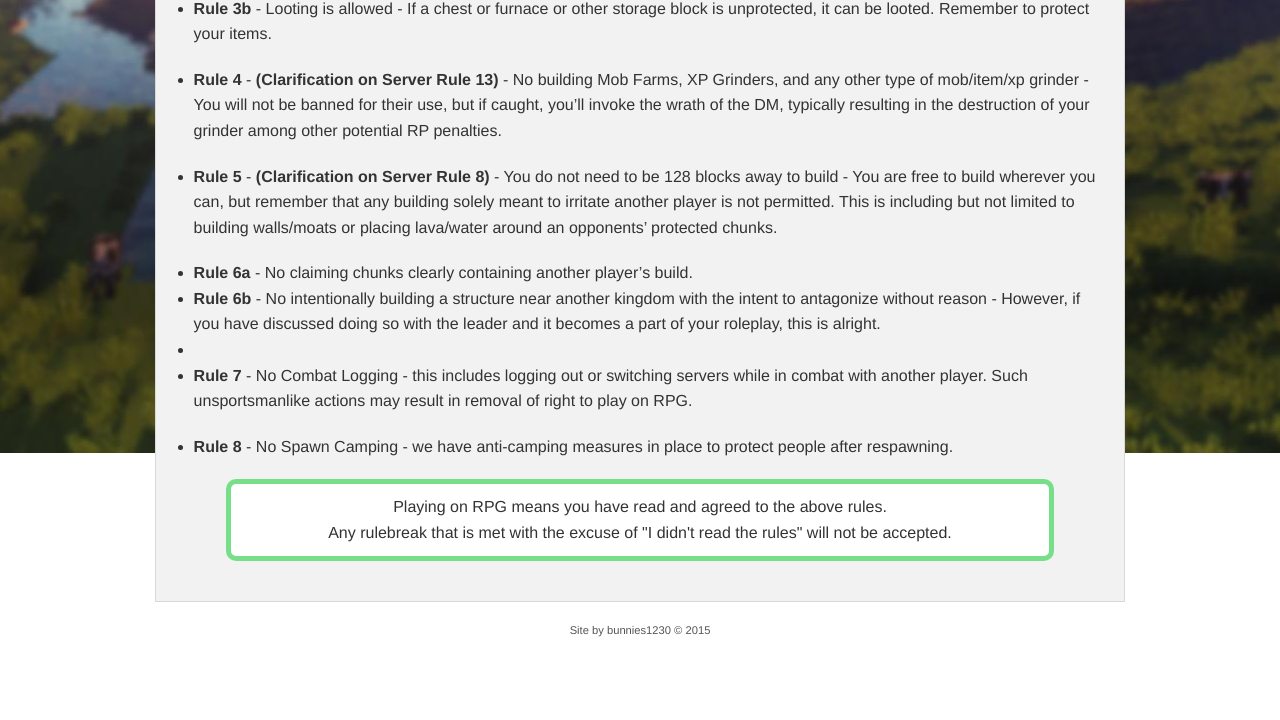
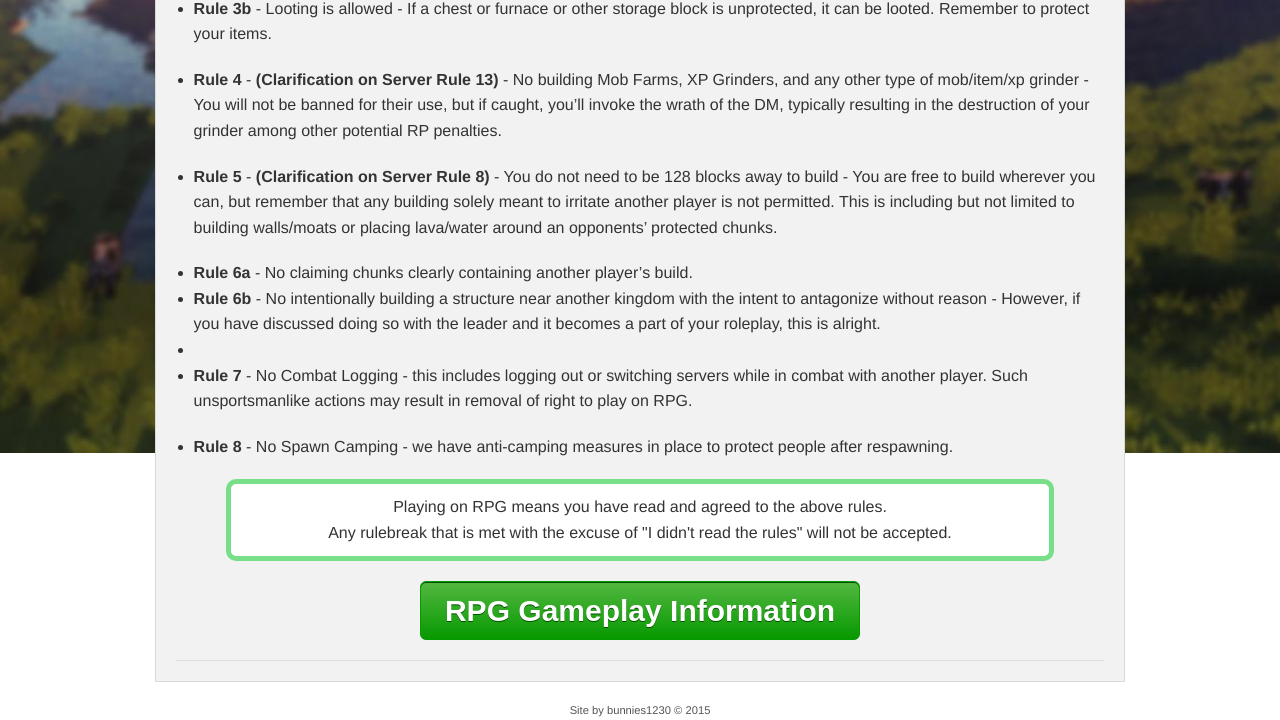
Before and after one commit to damnation-eu/website-beta, a Jekyll site: the page built from rpg/rules.md, in a window 1280 px wide. Shown: the part 721-1441 px from the top of the page. Built offline with Jekyll 4.4.1, drawn with Linux system fonts in a browser that asks for light colours; nearby versions of some CDN libraries; library files that are not in the unit come from our copies; before the commit the page ends 1361 px from its top, so only the background shows below that.

Commit message:
Update rules.md

```diff
--- a/rpg/rules.md
+++ b/rpg/rules.md
@@ -33,3 +33,6 @@ Though those playing on the RPG server are already server members who have read
 <p style="border: 5px solid #77df88; text-align:center;border-radius:10px;background-color:#ffffff; padding: 10px;margin: 0px 50px 20px 50px;">
       Playing on RPG means you have read and agreed to the above rules.<br/>Any rulebreak that is met with the excuse of "I didn't read the rules" will not be accepted.
 </p>
+
+<center><a href="{{site.baseurl}}/rpg/gameplay" class="myButton">RPG Gameplay Information</a></center>
+<hr>
```
